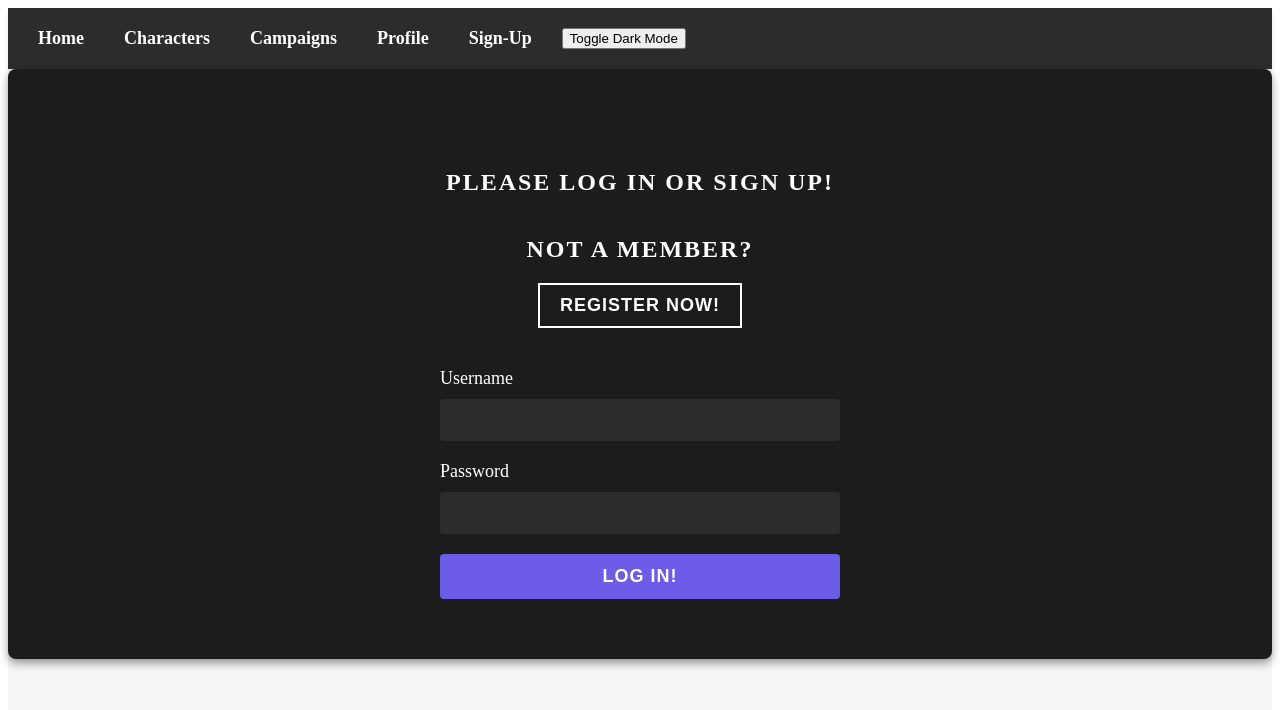
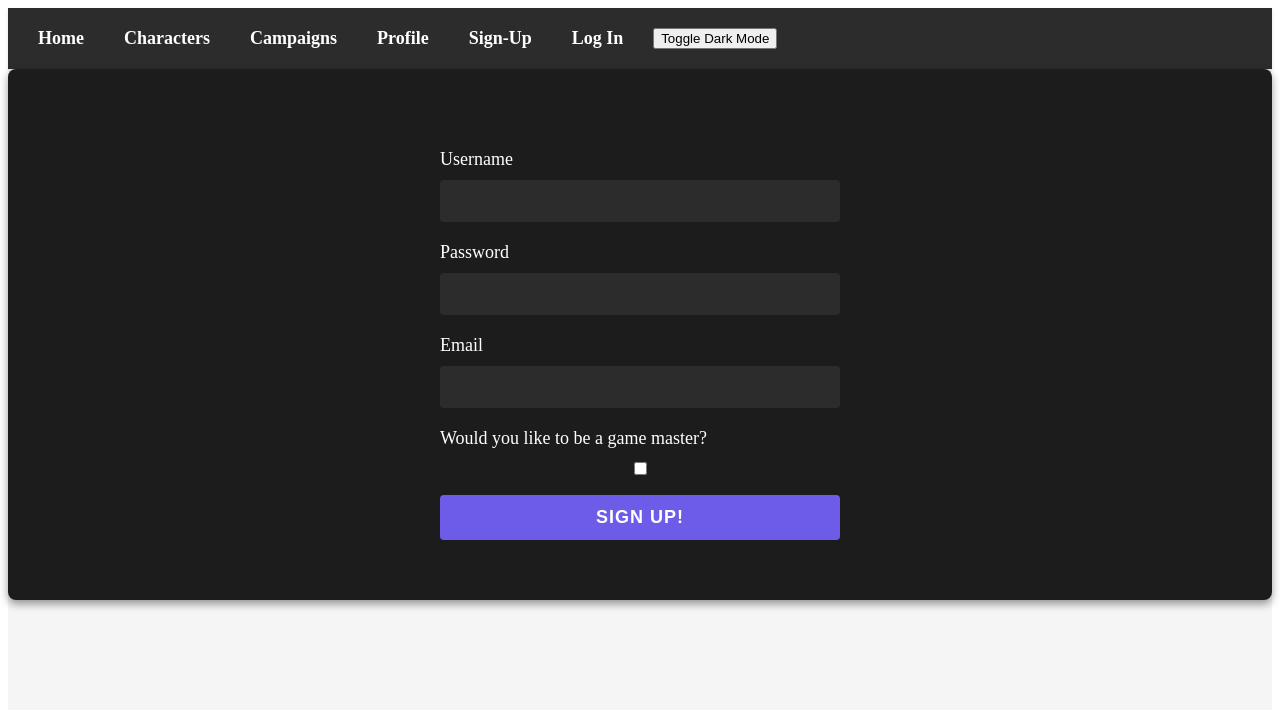
Before and after one commit to sahn0307/campaign-journal, a React (Create React App) app in the folder client/: page /signup in a window 1280 px wide. Shown: the top 710 px of the page. Built offline with nearby package versions, Linux system fonts and the light colour scheme.

Commit message:
Update client/pages/Autehnication to correctly identify login vs signup + add login nav bar item + conditionally render nav bar based on login

```diff
--- a/client/src/components/App2.js
+++ b/client/src/components/App2.js
@@ -27,7 +27,7 @@ function App() {
           <Routes>
             <Route path="/" element={<Home />} />
             <Route path="/signup" element={<Authentication />} />
-            <Route path="/login" element={<Login />} />
+            <Route path="/login" element={<Authentication />} />
             <Route path="/characters" element={<CharacterList />} />
             <Route path="/characters/:id" element={<CharacterDetail />} />
             <Route path="/campaigns" element={<CampaignList />} />
--- a/client/src/components/NavBar.js
+++ b/client/src/components/NavBar.js
@@ -1,8 +1,10 @@
 import React from "react";
 import { Link } from "react-router-dom";
 import '../styles/nav.scss';
+import { useAuth } from '../context/AuthContext';
 
 function NavBar({ mode, toggleMode }) {
+  const { user, updateUser } = useAuth()
   return (
     <nav className="NavBar">
       <ul className="NavBar__list">
@@ -18,9 +20,16 @@ function NavBar({ mode, toggleMode }) {
         <li className="NavBar__item">
           <Link to="/profile" className="NavBar__link">Profile</Link>
         </li>
-        <li className="NavBar__item">
-          <Link to="/signup" className="NavBar__link">Sign-Up</Link>
-        </li>
+        {!user && (
+          <>
+            <li className="NavBar__item">
+              <Link to="/signup" className="NavBar__link">Sign-Up</Link>
+            </li>
+            <li className="NavBar__item">
+              <Link to="/login" className="NavBar__link">Log In</Link>
+            </li>
+          </>
+        )}
         <button className="NavBar__toggle" onClick={toggleMode}>
         {mode === 'light' ? 'Toggle Dark Mode' : 'Toggle Light Mode'}
       </button>
--- a/client/src/pages/Authentication.js
+++ b/client/src/pages/Authentication.js
@@ -1,5 +1,5 @@
-import React, { useState } from 'react';
-import { useNavigate } from 'react-router-dom';
+import React, { useEffect, useState } from 'react';
+import { useNavigate, useLocation } from 'react-router-dom';
 import styled from "styled-components";
 import { useFormik } from "formik";
 import * as yup from "yup";
@@ -7,33 +7,42 @@ import { useAuth } from '../context/AuthContext';
 import '../styles/Authentication.scss';
 
 
-function Authentication( ) {
-  const { updateUser } = useAuth()
-  const [signUp, setSignUp] = useState(false);
+function Authentication() {
+  const { user, updateUser } = useAuth()
+  const location = useLocation();
   const [error, setError] = useState(false);
+  const [formSchema, setFormSchema] = useState(null)
   const navigate = useNavigate();
 
-  const handleClick = () => setSignUp((signUp) => !signUp);
+  const signUp = location.pathname === '/signup';
 
-  const formSchema = yup.object().shape({
-    username: yup.string().required("Please enter a user name"),
-    email: yup.string().email(),
-  });
+  useEffect(() => {
+    setFormSchema(
+      yup.object().shape({
+        username: yup.string().required("Please enter a username"),
+        password_hash: yup.string().required("Please enter a password"),
+        email: signUp ? yup.string().email().required("Please enter an email") : yup.mixed().notRequired(),
+        isGameMaster: signUp ? yup.boolean() : yup.mixed().notRequired(),
+      })
+    );
+  }, [signUp]);
 
   const formik = useFormik({
     initialValues: {
       username: '',
       email: '',
       password_hash: '',
+      isGameMaster: false,
     },
     validationSchema: formSchema,
     onSubmit: (values) => {
+      const dataToSend = signUp ? values : { username: values.username, password_hash: values.password_hash };
       fetch(signUp ? '/api/v1/signup' : '/api/v1/login', {
         method: "POST",
         headers: {
           "Content-Type": "application/json",
         },
-        body: JSON.stringify(values),
+        body: JSON.stringify(dataToSend),
       })
         .then(res => {
           if (res.ok) {
@@ -49,15 +58,16 @@ function Authentication( ) {
     },
   });
 
+    if (user) {
+    return <h2>You are already signed in!</h2>;
+  }
+
   return (
     <div className="authentication">
-      <h2 className="error">{formik.errors.name}</h2>
+      {formik.errors.username && <h2 className="error">{formik.errors.username}</h2>}
+      {formik.errors.email && <h2 className="error">{formik.errors.email}</h2>}
+      {formik.errors.password_hash && <h2 className="error">{formik.errors.password_hash}</h2>}
       {error && <h2 className="error">{error}</h2>}
-      <h2>Please Log in or Sign up!</h2>
-      <h2>{signUp ? 'Already a member?' : 'Not a member?'}</h2>
-      <button className="toggle-button" onClick={handleClick}>
-        {signUp ? 'Log In!' : 'Register now!'}
-      </button>
       <form className="authentication-form" onSubmit={formik.handleSubmit}>
         <label>Username</label>
         <input type='text' name='username' value={formik.values.username} onChange={formik.handleChange} />
@@ -67,6 +77,8 @@ function Authentication( ) {
           <>
             <label>Email</label>
             <input type='text' name='email' value={formik.values.email} onChange={formik.handleChange} />
+            <label>Would you like to be a game master?</label>
+            <input type='checkbox' name='isGameMaster' checked={formik.values.isGameMaster} onChange={formik.handleChange} />
           </>
         )}
         <input type='submit' value={signUp ? 'Sign Up!' : 'Log In!'} />
```
